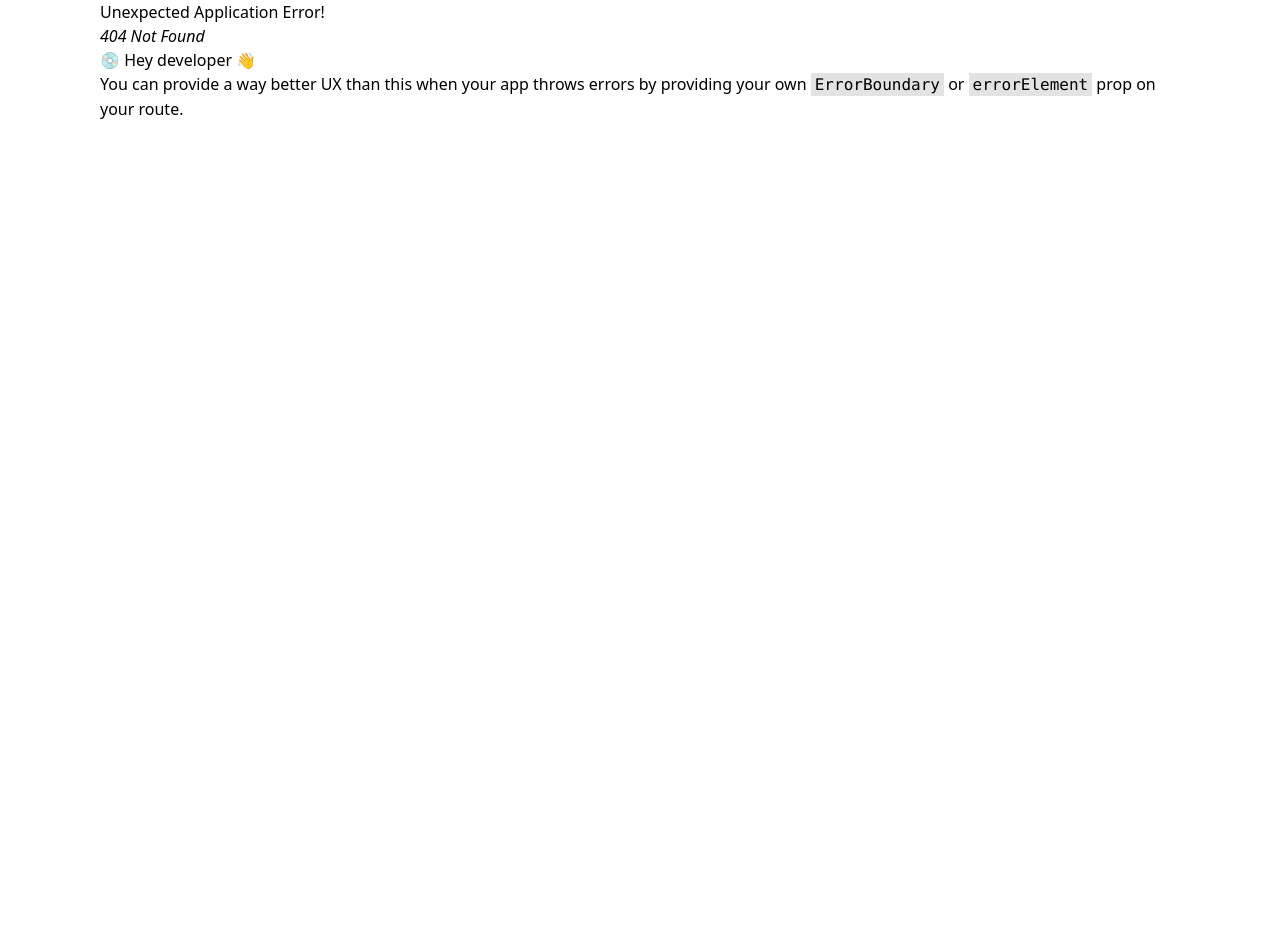
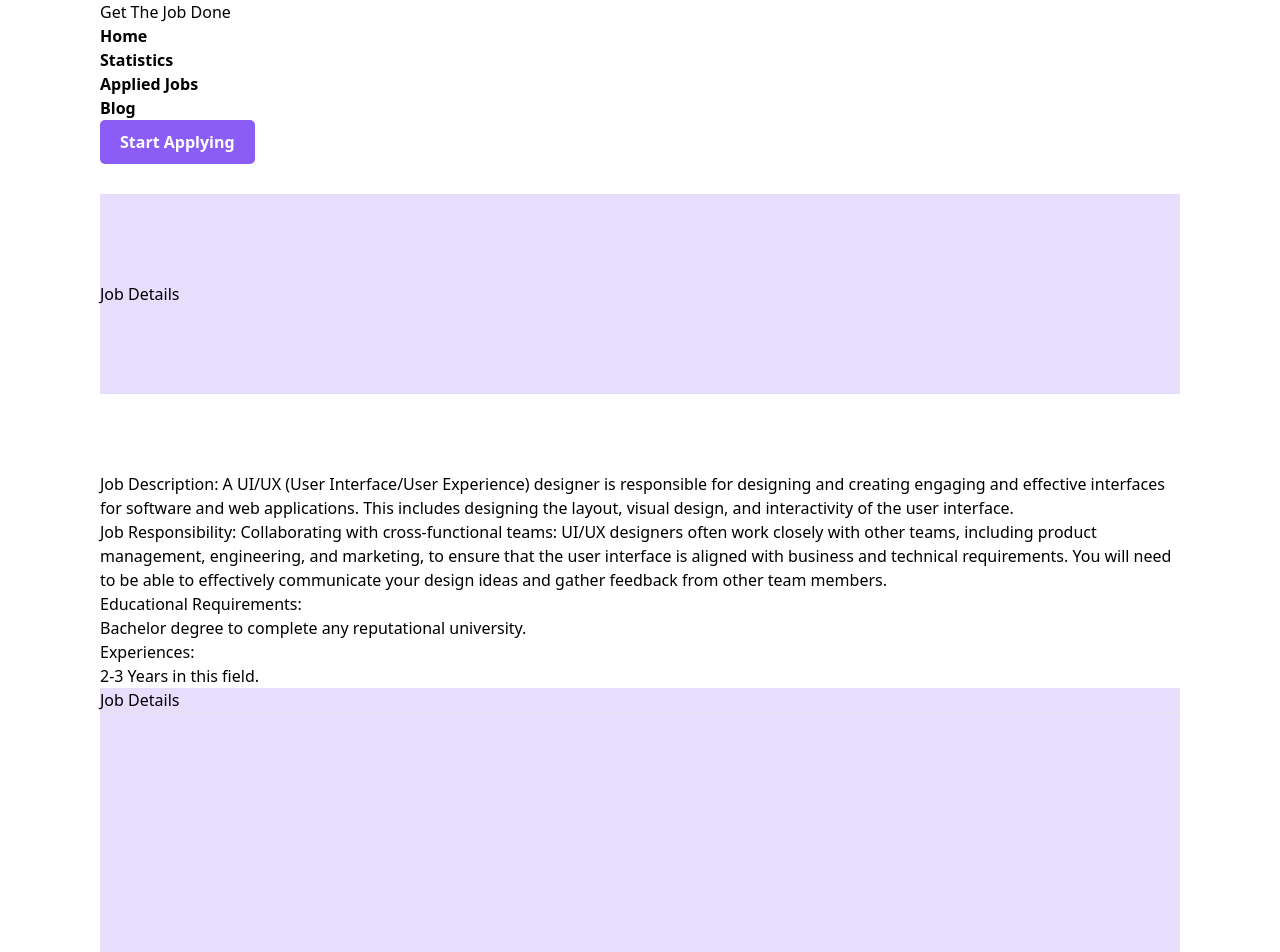
Before and after one commit to yasinarafat9/Career-hub-a9, a React (Vite) app: page /JobDetails in a window 1280 px wide. Before the commit this address had no page. Shown: the top 952 px of the page. Before the commit the page ends 800 px from the top, so only its background shows below. Built offline with nearby package versions, Linux system fonts and the light colour scheme.

Commit message:
working on job details page

```diff
--- a/src/components/Blog/Blog.jsx
+++ b/src/components/Blog/Blog.jsx
@@ -3,7 +3,27 @@ import React from 'react';
 const Blog = () => {
     return (
         <div>
-            <h1>This is blog</h1>
+            <div className='m-10'>
+                <h2 className='text-4xl font-bold text-center'>Questions and Answers</h2>
+            </div>
+            <div>
+                <div className='card-texts p-3'>
+                    <h4 className='text-2xl font-semibold'>Question no 1: When Should you use context Api?</h4>
+                    <p className='text-xl text-gray-700 font-semibold'>Answer: To use the context API, you need to create a context by calling the createContext function with an optional default value when using JavaScript.</p>
+                </div>
+                <div className='card-texts p-3'>
+                    <h4 className='text-2xl font-semibold'>Question no 2: What is Custom Hook?</h4>
+                    <p className='text-xl text-gray-700 font-semibold'>Answer: Custom Hooks are a mechanism to reuse stateful logic (such as setting up a subscription and remembering the current value), but every time you use a custom Hook, all state and effects inside of it are fully isolated. How does a custom Hook get isolated state? Each call to a Hook gets isolated state.</p>
+                </div>
+                <div className='card-texts p-3'>
+                    <h4 className='text-2xl font-semibold'>Question no 3: What is useRef?</h4>
+                    <p className='text-xl text-gray-700 font-semibold'>Answer: useRefs provide a way to access DOM nodes or React elements created in the render method. In the typical React dataflow, props are the only way that parent components interact with their children.</p>
+                </div>
+                <div className='card-texts p-3'>
+                    <h4 className='text-2xl font-semibold'>Question no 4: What is useMemo?</h4>
+                    <p className='text-xl text-gray-700 font-semibold'>Answer: During initial rendering, useMemo(compute, dependencies) invokes compute , memoizes the calculation result, and returns it to the component. If the dependencies don't change during the next renderings, then useMemo() doesn't invoke compute , but returns the memoized value.</p>
+                </div>
+            </div>
         </div>
     );
 };
--- a/src/components/Home/FeaturedJobs.jsx
+++ b/src/components/Home/FeaturedJobs.jsx
@@ -18,7 +18,10 @@ const FeaturedJobs = ({featuredJob}) => {
                 <div className='py-1 text-lg text-gray-700 font-semibold'>
                     <p>{location} {salary}</p>
                 </div>
-                <button className='btn-web mt-2'>View Details</button>
+                {/* <button className='btn-web mt-2'>View Details</button> */}
+                <a href="../JobDetails"><button className='btn-web mt-2'>View Details</button></a>
+                {/* <Link to='./JobDetails'> click</Link> */}
+                {/* <Link to='../Home/Home.jsx' className='p-3'><p>Home</p></Link> */}
 
             </div>
 
--- a/src/components/Home/Home.css
+++ b/src/components/Home/Home.css
@@ -6,6 +6,7 @@
     background-color: rgb(248, 247, 247);
     border: 1px solid rgba(0, 51, 128, 0.24);
     margin: auto;
+    border-radius: 5px;
 
 }
 
@@ -28,6 +29,7 @@
     height: 340px;
     background-color: rgb(248, 248, 248);
     border: 1px solid rgba(138, 92, 246, 0.226);
+    border-radius: 5px;
 }
 .job-card:hover{
     background-color:rgba(138, 92, 246, 0.144);
--- /dev/null
+++ b/src/components/JobDetails/JobDetails.css
@@ -0,0 +1,15 @@
+
+.job-details-header{
+    margin: 30px auto;
+    height: 200px;
+    background-color:  rgba(138, 92, 246, 0.205);
+
+}
+.job-details-header h2{
+    line-height: 200px;
+}
+
+.job-details-right-card{
+    background-color:rgba(138, 92, 246, 0.205);
+    height: 500px;
+}
--- /dev/null
+++ b/src/components/JobDetails/JobDetails.jsx
@@ -0,0 +1,42 @@
+import React from 'react';
+import './JobDetails.css'
+
+const JobDetails = () => {
+    return (
+        <div>
+            <div className='job-details-header'>
+                <h2 className='text-4xl font-bold text-center'>Job Details</h2>
+            </div>
+            <br />
+            <br />
+            <section className='flex gap-10 m-auto'>
+                <div className='w-2/3'>
+                    <p className='text-lg text-gray-700 font-semibold m-2'><span className='text-lg text-gray-800 font-bold'>Job Description:</span> A UI/UX (User Interface/User Experience) designer is responsible for designing and creating engaging and effective interfaces for software and web applications. This includes designing the layout, visual design, and interactivity of the user interface.</p>
+
+                    <p className='text-lg text-gray-700 font-semibold m-2'>
+                        <span className='text-lg text-gray-800 font-bold'>Job Responsibility:</span> Collaborating with cross-functional teams: UI/UX designers often work closely with other teams, including product management, engineering, and marketing, to ensure that the user interface is aligned with business and technical requirements. You will need to be able to effectively communicate your design ideas and gather feedback from other team members.
+                    </p>
+
+                    <p className='text-lg text-gray-700 font-semibold m-2'>
+                        <span className='text-lg text-gray-800 font-bold'>Educational Requirements:</span>
+                    </p>
+
+                    <p className='text-lg text-gray-700 font-semibold m-2'>Bachelor degree to complete any reputational university.</p>
+
+                    <p className='text-lg text-gray-800 font-bold m-2'>Experiences:</p>
+
+                    <p className='text-lg text-gray-700 font-semibold m-2'>2-3 Years in this field.</p>
+                </div>
+                <div className='w-1/3 job-details-right-card'>
+                    <div className='job-details-right-card-texts'>
+                        <h2 className='text-xl  font-bold m-2'>Job Details</h2>
+                        <hr />
+                    </div>
+
+                </div>
+            </section>
+        </div>
+    );
+};
+
+export default JobDetails;
--- a/src/components/Navbar/Navbar.jsx
+++ b/src/components/Navbar/Navbar.jsx
@@ -10,6 +10,7 @@ const Navbar = () => {
                 <Link to='/Home'><h1 className='text-2xl font-bold'>Get The Job Done</h1>
 </Link>
                 <div className='flex nav-word'>
+                    <Link to='/Home' className='p-3'><p>Home</p></Link>
                     <Link to='/Statistics' className='p-3'><p>Statistics</p></Link>
                     <Link to='/AppliedJobs' className='p-3'><p>Applied Jobs</p></Link>
                     <Link to='/Blog' className='p-3'><p>Blog</p></Link>
--- a/src/main.jsx
+++ b/src/main.jsx
@@ -11,6 +11,7 @@ import Statistics from './components/Statistics/Statistics';
 import AppliedJobs from './components/AppliedJobs/AppliedJobs';
 import Blog from './components/Blog/Blog';
 import Home from './components/Home/Home';
+import JobDetails from './components/JobDetails/JobDetails';
 
 const router = createBrowserRouter([
   {
@@ -34,6 +35,10 @@ const router = createBrowserRouter([
         path: 'Blog',
         element: <Blog></Blog>
       },
+      {
+        path: 'JobDetails',
+        element: <JobDetails></JobDetails>
+      },
     ]
 
   },
```
